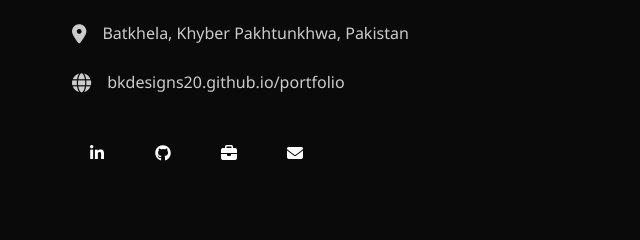
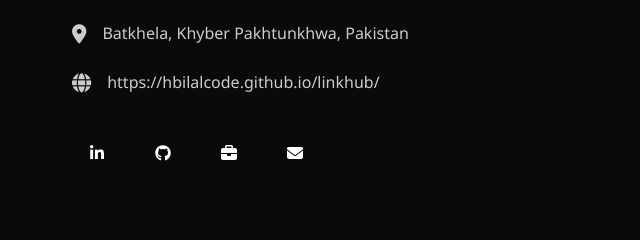
Before and after one commit to hbilalcode/portfolio, a plain HTML site: page index.html in a window 1280 px wide. Shown: the part 4000-4240 px from the top of the page, 0-640 px from the left. Drawn offline with Linux system fonts and the light colour scheme.

Commit message:
Github Link Updated.html

```diff
--- a/index.html
+++ b/index.html
@@ -909,7 +909,7 @@
 
                 <div class="contact-item">
                     <i class="fas fa-globe"></i>
-                    <a href="https://hbilalcode.github.io/portfolio/" target="_blank" style="color: var(--primary-color); text-decoration: none;">bkdesigns20.github.io/portfolio</a>
+                    <a href="https://hbilalcode.github.io/portfolio/" target="_blank" style="color: var(--primary-color); text-decoration: none;">https://hbilalcode.github.io/linkhub/</a>
                 </div>
 
                 <div class="social-links">
```
